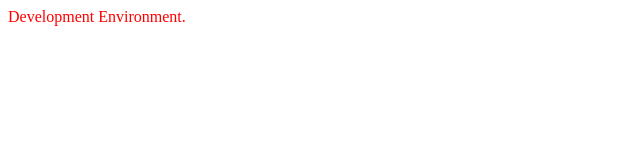
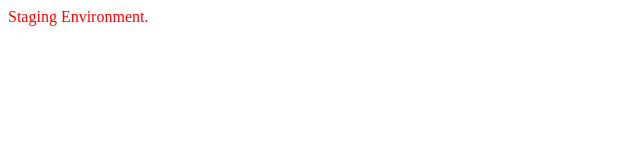
Before and after one commit to udipc-cuelogic/Project-Training, a plain HTML site: page index.html in a window 1280 px wide. Shown: the full height of the page, 0-640 px from the left. Drawn offline with Linux system fonts and the light colour scheme.

Commit message:
Changed the name of the environment

```diff
--- a/index.html
+++ b/index.html
@@ -7,6 +7,6 @@
 </style>
 </header>
 <body>
-Development Environment.
+Staging Environment.
 </body>
 </html>
```
